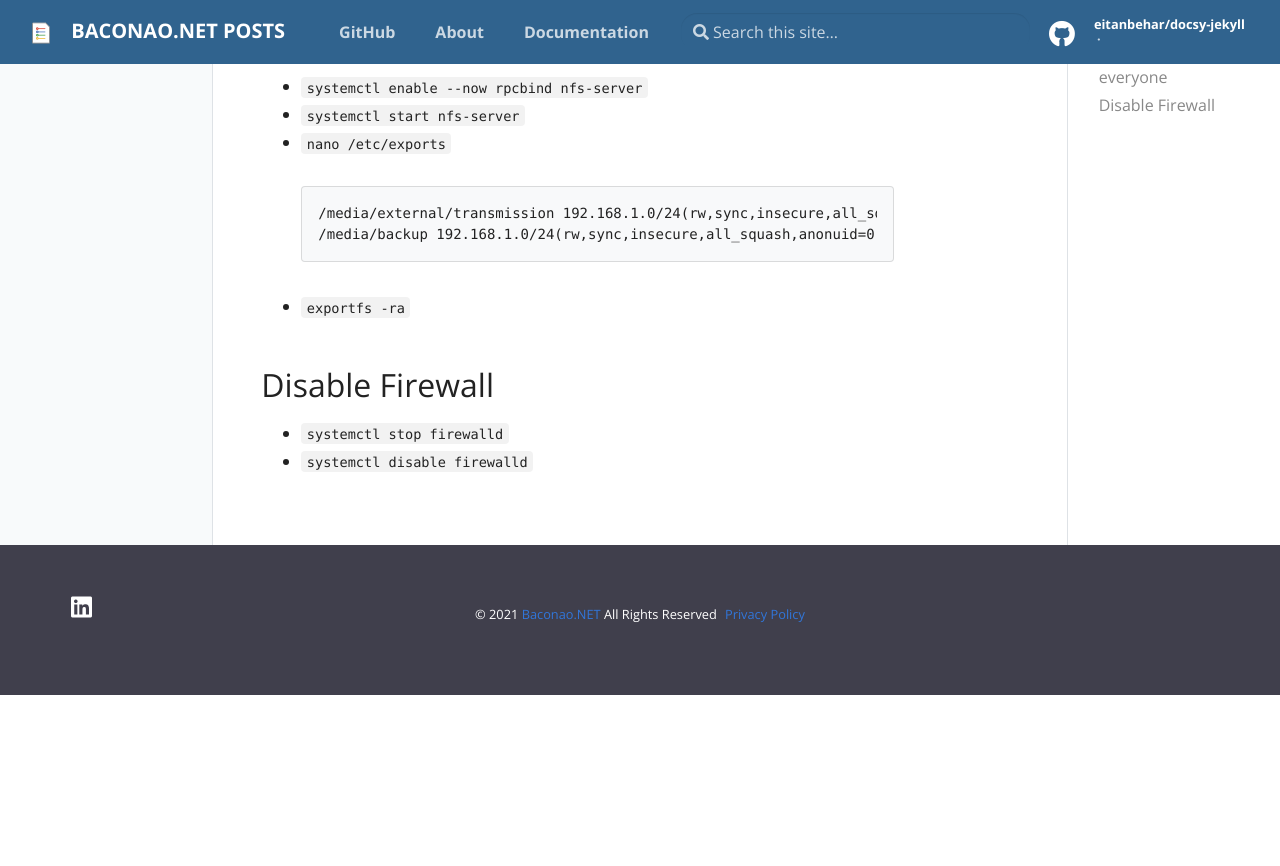
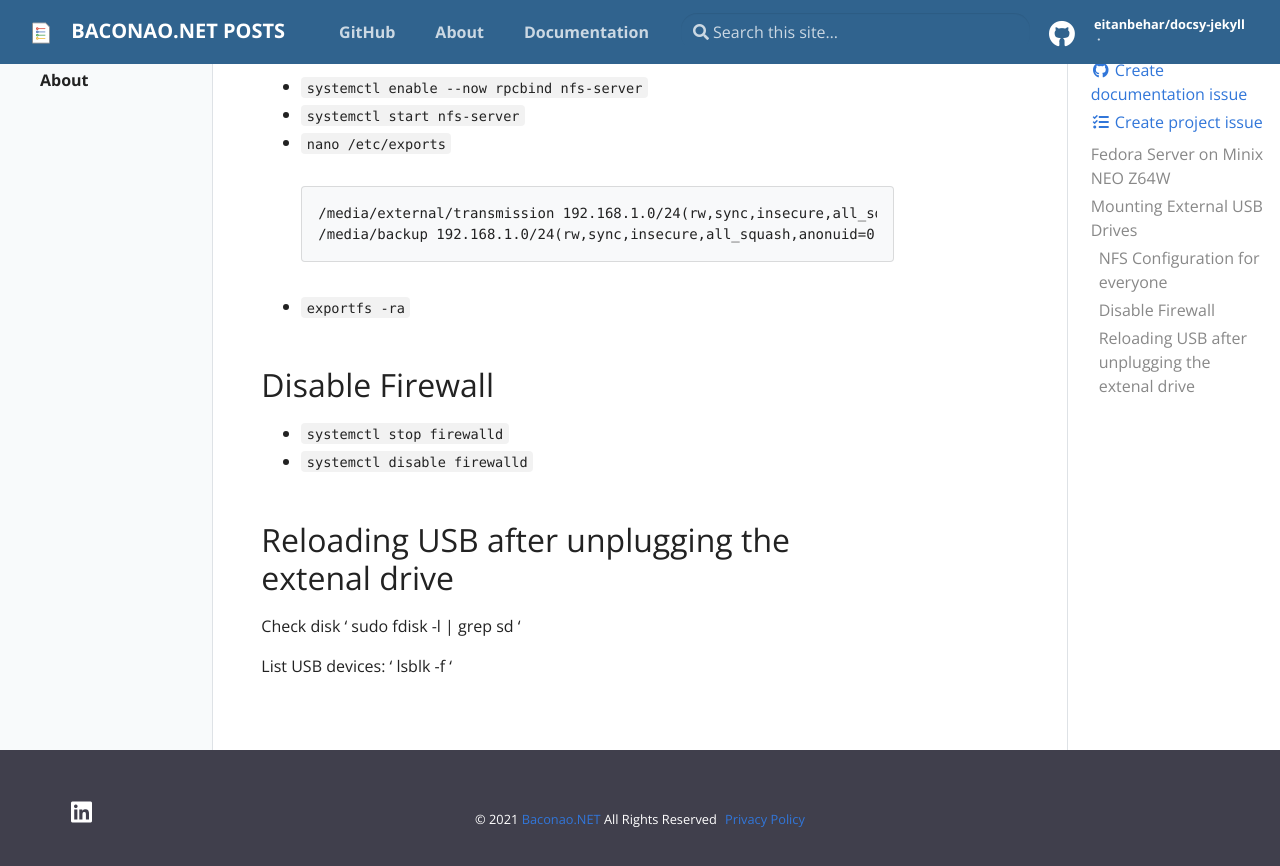
Before and after one commit to eitanbehar/docsy-jekyll, a Jekyll site: the page built from _posts/2023-10-31-installing-Fedora-Minix-NEO-Z64W.md, in a window 1280 px wide and 900 px high, scrolled down 1111 px. Shown: the top 866 px of the window. Built offline with Jekyll 4.4.1, drawn with Linux system fonts in a browser that asks for light colours; our own code applies the rules of GitHub Pages for plain Markdown files; before the commit the page ends 1806 px from its top, so only the background shows below that.

Commit message:
Update 2023-10-31-installing-Fedora-Minix-NEO-Z64W.md

```diff
--- a/_posts/2023-10-31-installing-Fedora-Minix-NEO-Z64W.md
+++ b/_posts/2023-10-31-installing-Fedora-Minix-NEO-Z64W.md
@@ -52,3 +52,15 @@ UUID=96A803ADA8038AC7 /media/external auto nosuid,nodev,nofail 0 0
 ## Disable Firewall
 * `systemctl stop firewalld`
 * `systemctl disable firewalld`
+
+## Reloading USB after unplugging the extenal drive
+
+Check disk
+'
+sudo fdisk -l | grep sd
+'
+
+List USB devices:
+'
+lsblk -f
+'
```
